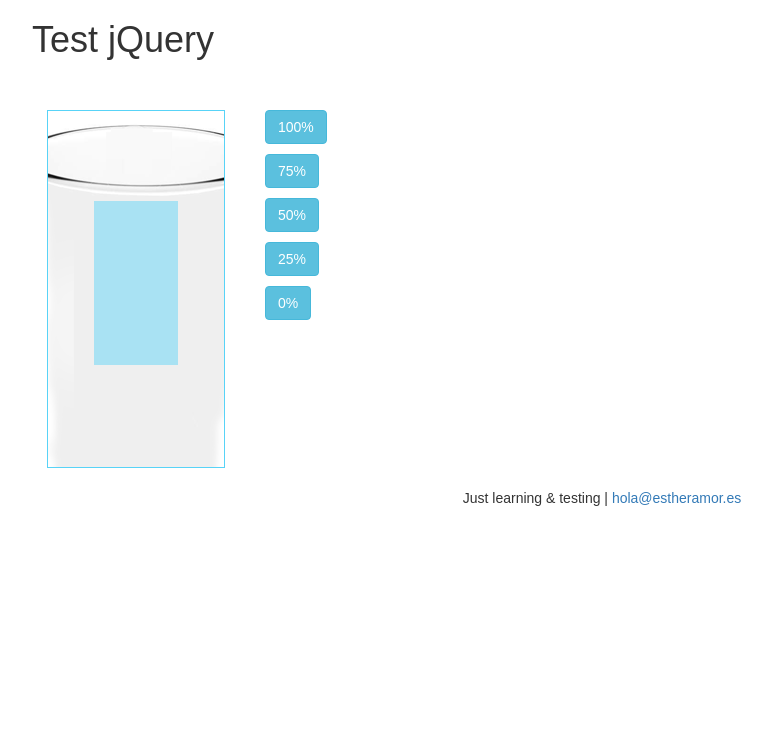
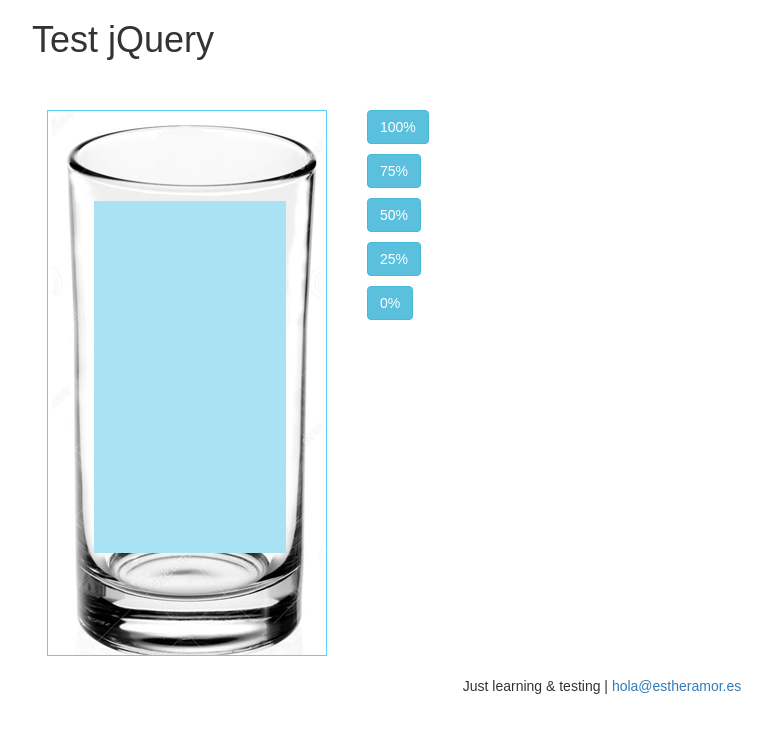
Before and after one commit to estereo/testdiez, a Jekyll site: the page built from index.html, in a window 1280 px wide. Shown: the top 733 px of the page, without its empty margins (38-810 px from the left). Built offline with Jekyll 4.4.1, drawn with Linux system fonts in a browser that asks for light colours; nearby versions of some CDN libraries; some web fonts are replaced; Markdown is read by kramdown in place of the engine named in the settings.

Commit message:
Change CSS and HTML

```diff
--- a/_layouts/default.html
+++ b/_layouts/default.html
@@ -13,16 +13,16 @@
 		section {overflow: hidden;}
 		h1 {margin-bottom: 50px;}
 		.recipient {
-			height: 358px;
+			height: 546px;
 			border: 1px #58D3F7 solid;
-			width: 178px;
-			padding: 90px 46px 102px 46px;
+			width: 280px;
+			padding: 90px 40px 102px 46px;
 			float: left;
 			margin-right:40px;
 			background: url('{{ site.baseurl}}/img/glass.png') no-repeat top center;
 		}
 		.liquid {
-			background-color: #A9E2F3;
+			background-color: #fff;
 			width: 100%;
 			height: 100%;
 	 	   -webkit-transition: all 0.2s ease-in-out;
@@ -31,6 +31,7 @@
 	 	   -ms-transition: all 0.2s ease-in-out;
 	 	   transition: all 0.2s ease-in-out;
 		}
+		.blue {background-color: #A9E2F3; height:100%; width: 100%;}
 
 		footer {text-align:center; padding: 20px 0;}
 		@media only screen and (min-width: 940px) { header, section {margin: 0 auto; width: 940px;} }
--- a/index.html
+++ b/index.html
@@ -7,6 +7,7 @@ title: Test jQuery
 	<section class="container">
 		<div class="recipient">
 			<div class="liquid">
+				<div class="blue"></div>
 			</div>
 		</div>
 		<div class="buttons">
```
